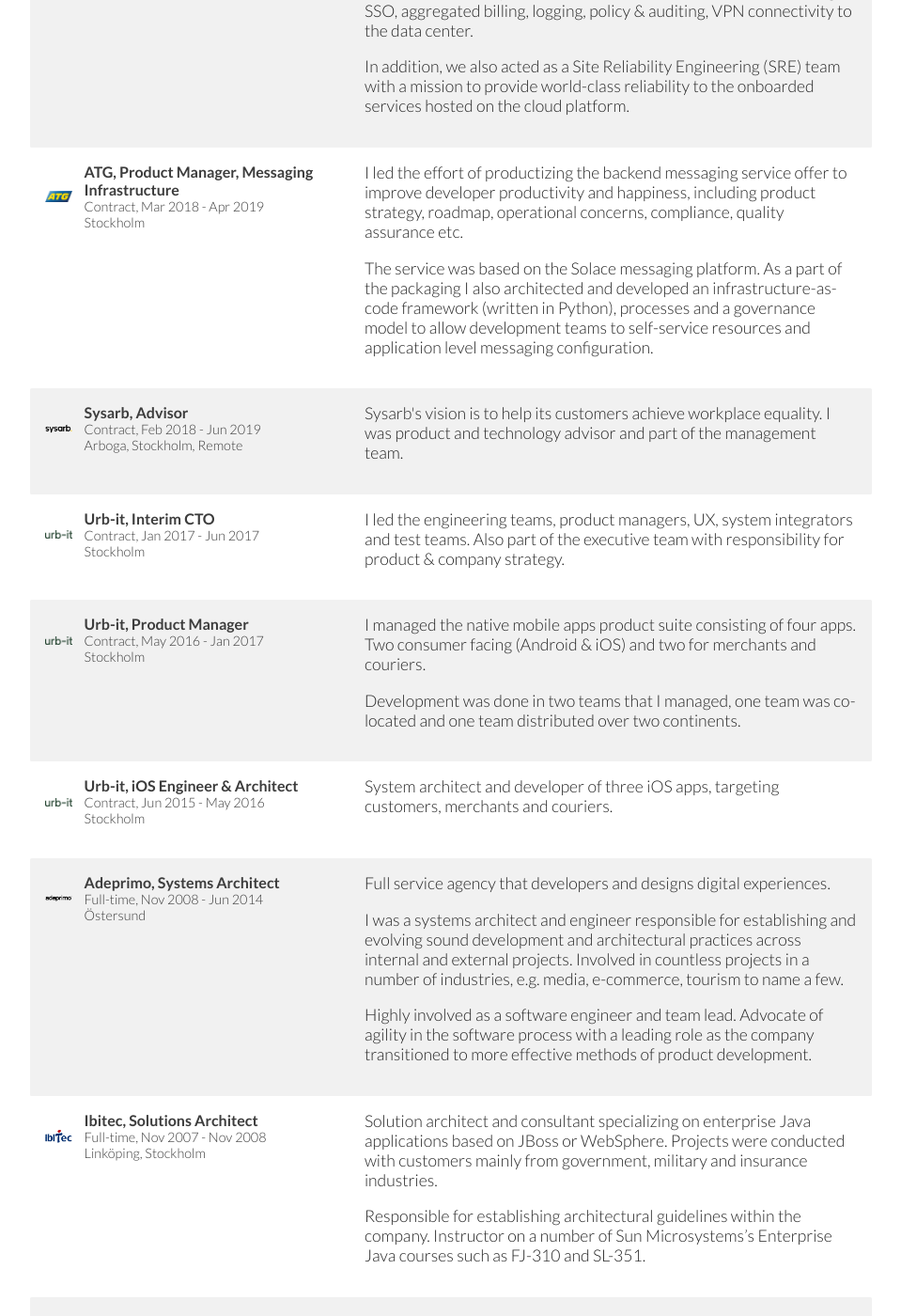
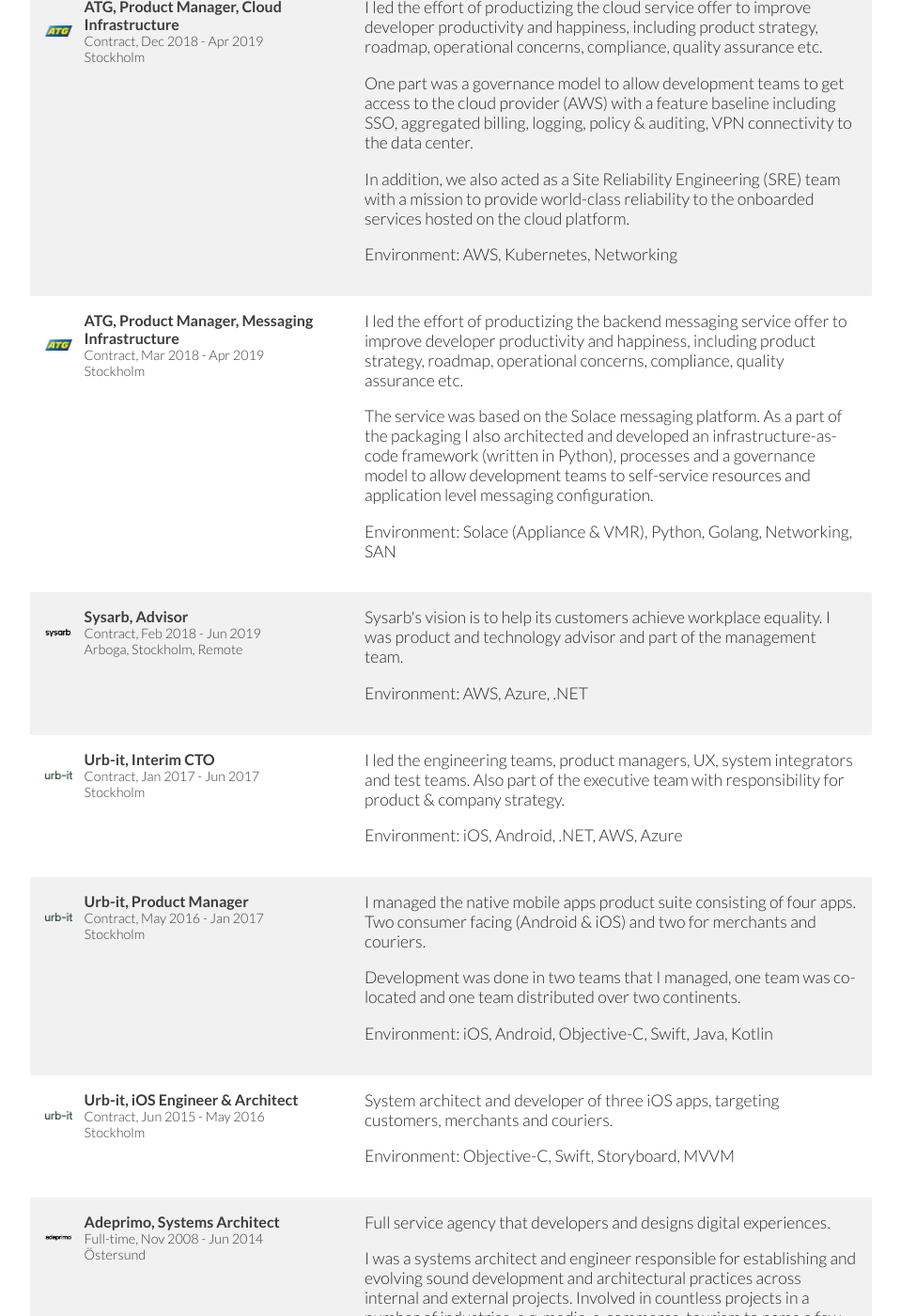
Before and after one commit to simonnordberg/simonnordberg.github.io, a Jekyll site: the page built from resume.md, in a window 1280 px wide and 1400 px high, scrolled down 1902 px. Shown: the whole window at 94% size, without its empty margins (160-1119 px from the left). Built offline with Jekyll 4.4.1, drawn with Linux system fonts in a browser that asks for light colours; our own code applies the rules of GitHub Pages for plain Markdown files; some of the changed text lies outside the part shown.

Commit message:
Add environments

```diff
--- a/resume.md
+++ b/resume.md
@@ -298,6 +298,9 @@ class: resume
         I was also strategy lead for a number of large-scale platform productivity and business continuity
         initiatives impacting all developers at the company.
       </p>
+      <p>
+        Environment: GCP, AWS, Bigtable, Cassandra, Java, Python, Kubernetes
+      </p>
     </div>
   </div>
 
@@ -320,6 +323,9 @@ class: resume
         During this period I was also involved in two other platform teams responsible for configuration
         management and the foundation for our backend services, focusing on developer productivity for backend
         engineers.
+      </p>
+      <p>
+        Environment: GCP, AWS, Bigtable, Cassandra, Java, Python, Kubernetes
       </p>
     </div>
   </div>
@@ -348,6 +354,9 @@ class: resume
         In addition, we also acted as a Site Reliability Engineering (SRE) team with a mission to provide
         world-class reliability to the onboarded services hosted on the cloud platform.
       </p>
+      <p>
+        Environment: AWS, Kubernetes, Networking
+      </p>
     </div>
   </div>
   <div class="grid-container">
@@ -371,6 +380,9 @@ class: resume
         and developed an infrastructure-as-code framework (written in Python), processes and a governance model
         to allow development teams to self-service resources and application level messaging configuration.
       </p>
+      <p>
+        Environment: Solace (Appliance & VMR), Python, Golang, Networking, SAN
+      </p>
     </div>
   </div>
   <div class="grid-container">
@@ -388,6 +400,9 @@ class: resume
         Sysarb's vision is to help its customers achieve workplace equality. I was product and technology advisor and
         part of the management team.
       </p>
+      <p>
+        Environment: AWS, Azure, .NET
+      </p>
     </div>
   </div>
   <div class="grid-container">
@@ -404,6 +419,9 @@ class: resume
       <p>
         I led the engineering teams, product managers, UX, system integrators and test teams. Also part of the
         executive team with responsibility for product & company strategy.
+      </p>
+      <p>
+        Environment: iOS, Android, .NET, AWS, Azure
       </p>
     </div>
   </div>
@@ -426,6 +444,9 @@ class: resume
         Development was done in two teams that I managed, one team was co-located and one team distributed over two
         continents.
       </p>
+      <p>
+        Environment: iOS, Android, Objective-C, Swift, Java, Kotlin
+      </p>
     </div>
   </div>
   <div class="grid-container">
@@ -441,6 +462,9 @@ class: resume
     <div class="grid-item">
       <p>
         System architect and developer of three iOS apps, targeting customers, merchants and couriers.
+      </p>
+      <p>
+        Environment: Objective-C, Swift, Storyboard, MVVM
       </p>
     </div>
   </div>
@@ -467,6 +491,9 @@ class: resume
         Highly involved as a software engineer and team lead. Advocate of agility in the software process with a leading
         role as the company transitioned to more effective methods of product development.
       </p>
+      <p>
+        Environment: Java, Objective-C, Scala, Python, Ruby, Linux, AWS
+      </p>
     </div>
   </div>
   <div class="grid-container">
@@ -488,6 +515,9 @@ class: resume
         Responsible for establishing architectural guidelines within the company. Instructor on a number of Sun
         Microsystems’s Enterprise Java courses such as FJ-310 and SL-351.
       </p>
+      <p>
+        Environment: Java, J2EE, JavaEE, WebSphere, MySQL, Oracle, Linux, Scrum, RUP
+      </p>
     </div>
   </div>
   <div class="grid-container">
@@ -504,6 +534,9 @@ class: resume
       <p>
         Software developer on the Roxen Editorial Portal product, a web based multichannel publishing tool
         aimed at the media market.
+      </p>
+      <p>
+        Environment: Pike, C, Linux, MySQL, XSLT, Scrum
       </p>
     </div>
   </div>
@@ -524,6 +557,9 @@ class: resume
         iSeries platform gained through consultancy and teaching of topics such as Linux on iSeries, iSeries
         LPAR (Logical partitioning) and SQL.
       </p>
+      <p>
+        Environment: Java, iSeries, OS/400, DB2, Movex
+      </p>
     </div>
   </div>
   <div class="grid-container">
@@ -538,10 +574,14 @@ class: resume
     </div>
     <div class="grid-item">
       <p>
-        Master’s thesis entitled <a href="/assets/3G IPv6 Node Emulator.pdf" target="_blank">3G IPv6 Node Emulator</a> that includes application design and implementation of a
+        Master’s thesis entitled <a href="/assets/3G IPv6 Node Emulator.pdf" target="_blank">3G IPv6 Node Emulator</a>
+        that includes application design and implementation of a
         Gateway GPRS Support Node (GGSN) with IPv6 support. This node is to be used for 3G end-to-end terminal
         testing. Implementation conducted in C/C++ and Python under a *BSD, Linux and Solaris environment. Work
         also involves modifications to the FreeBSD kernel and IPv6 stack.
+      </p>
+      <p>
+        Environment: C, C++, Linux, FreeBSD
       </p>
     </div>
   </div>
@@ -559,6 +599,9 @@ class: resume
       <p>
         Part-time job teaching programming (C, C++, SQL and Visual Basic) to high school students.
       </p>
+      <p>
+        Environment: C, C++, SQL, Visual Basic
+      </p>
     </div>
   </div>
   <div class="grid-container">
@@ -575,6 +618,9 @@ class: resume
       <p>
         Part-time job managing core and customer networks. Network infrastructure configuration, monitoring and
         operations.
+      </p>
+      <p>
+        Environment: Solaris, Linux, Cisco, Juniper
       </p>
     </div>
   </div>
@@ -641,5 +687,4 @@ class: resume
       </p>
     </div>
   </div>
-
 </div>
```
